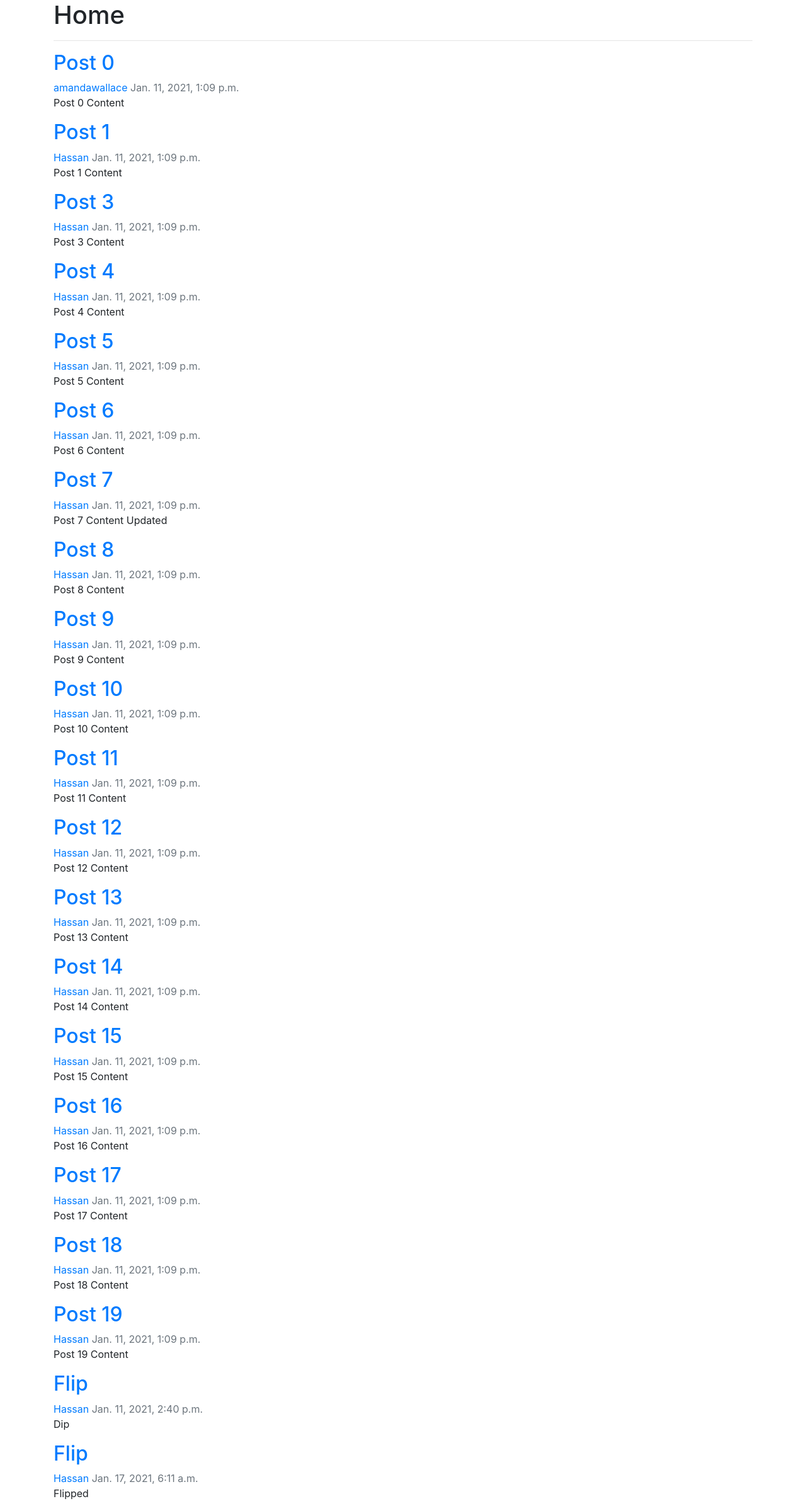
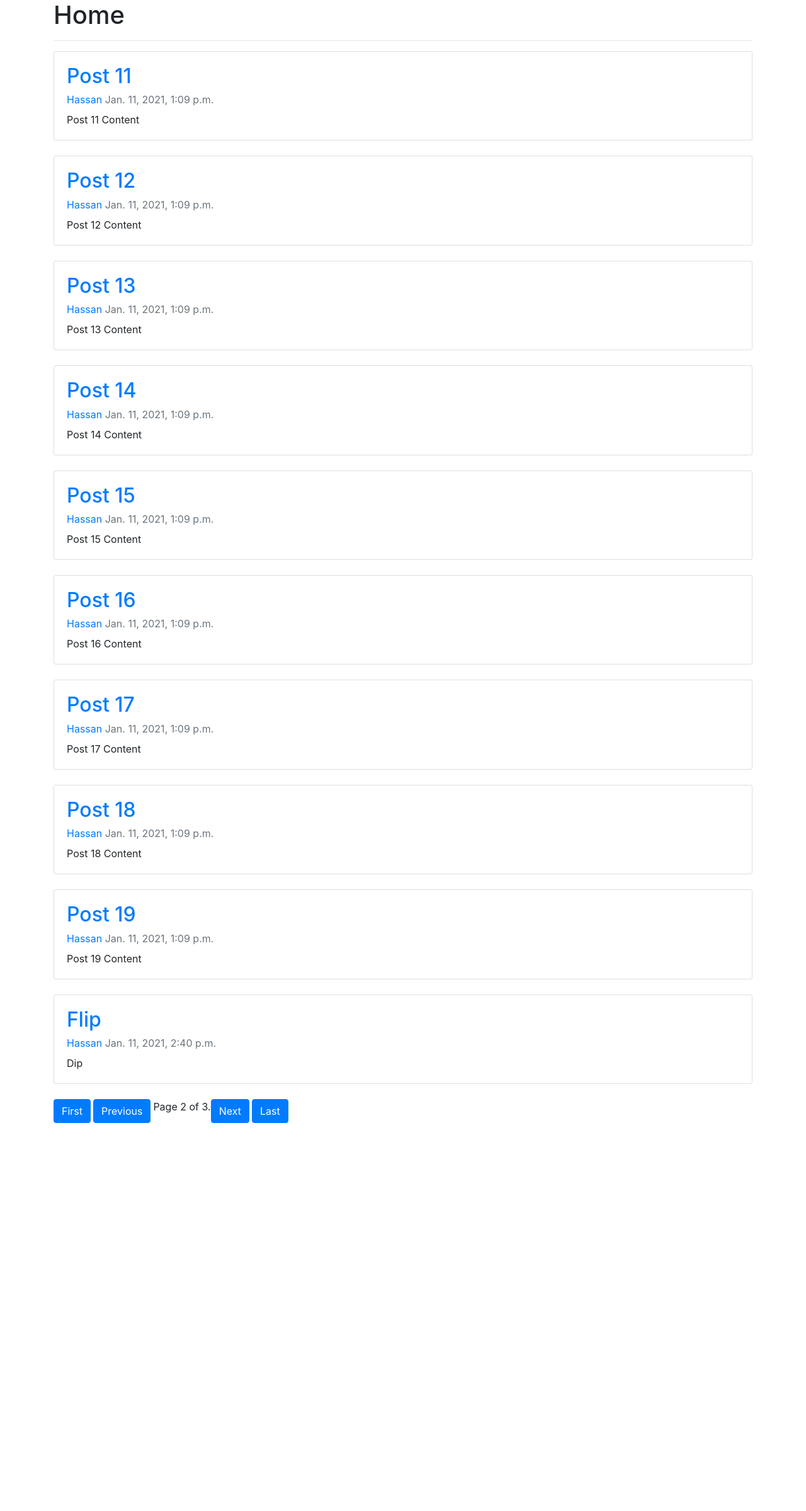
Before and after one commit to guywitheyes/django-blog, a Django app: page /?page=2 in a window 1280 px wide. Shown: the part 56-2455 px from the top of the page at 63% size. After the commit the page ends 1839 px from the top, so only its background shows below. Run offline with Django 3.2, Linux system fonts and the light colour scheme; data comes from the database, SQL or seed files in the repository; both versions use the stored data as it was after the commit; some libraries are stand-ins or nearby versions.

Commit message:
Improved design

```diff
--- /dev/null
+++ b/Main/config.py
@@ -0,0 +1,2 @@
+EMAIL_ADDRESS = 'INSERT YOUR EMAIL ADDRESS HERE'
+PASSWORD = 'INSERT YOUR PASSWORD HERE'
--- a/Main/forms.py
+++ b/Main/forms.py
@@ -22,3 +22,6 @@ class NewPostForm(forms.ModelForm):
     class Meta:
         model = Post
         fields = ['title', 'content']
+
+class ConfirmEmailForm(forms.Form):
+    code_field = forms.CharField(max_length=6)
--- a/Main/templates/Main/base.html
+++ b/Main/templates/Main/base.html
@@ -9,7 +9,8 @@
     <link rel="stylesheet" href="https://maxcdn.bootstrapcdn.com/bootstrap/4.0.0/css/bootstrap.min.css" integrity="sha384-Gn5384xqQ1aoWXA+058RXPxPg6fy4IWvTNh0E263XmFcJlSAwiGgFAW/dAiS6JXm" crossorigin="anonymous">
 </head>
 <body>
-<nav class="navbar navbar-expand-lg navbar-dark bg-primary">
+
+<nav class="navbar navbar-expand-lg navbar-dark bg-primary pb-2">
     <a class="navbar-brand" href="{% url 'home' %}">Home</a>
 
     <button class="navbar-toggler" type="button" data-toggle="collapse" data-target="#navbarNav" aria-controls="navbarNav" aria-expanded="false" aria-label="Toggle navigation">
@@ -53,7 +54,7 @@
 </div>
 
 
- <!-- Optional JavaScript -->
+            <!-- Optional JavaScript -->
 <!-- jQuery first, then Popper.js, then Bootstrap JS -->
 <script src="https://code.jquery.com/jquery-3.2.1.slim.min.js" integrity="sha384-KJ3o2DKtIkvYIK3UENzmM7KCkRr/rE9/Qpg6aAZGJwFDMVNA/GpGFF93hXpG5KkN" crossorigin="anonymous"></script>
 <script src="https://cdnjs.cloudflare.com/ajax/libs/popper.js/1.12.9/umd/popper.min.js" integrity="sha384-ApNbgh9B+Y1QKtv3Rn7W3mgPxhU9K/ScQsAP7hUibX39j7fakFPskvXusvfa0b4Q" crossorigin="anonymous"></script>
--- a/Main/templates/Main/home.html
+++ b/Main/templates/Main/home.html
@@ -5,13 +5,49 @@
 <hr>
 
 <div class="content-section">
-    {% for post in posts %}
-        <h2><a href="{% url 'post' post.id %}">{{ post.title }}</a></h2>
-        <span class="text-muted">
-            <a href="{% url 'author' post.author %}" class="author">{{ post.author }}</a>
-            <span class="date-posted">{{ post.date_posted }}</span>
-        </span>
-        <p class="content">{{ post.content }}</p>
+    {% for post in page_obj %}
+        <div class="card card-body">
+
+            <h2 class="card-title"><a href="{% url 'post' post.id %}">{{ post.title }}</a></h2>
+
+            <span class="card-subtitle mb-2 text-muted">
+                <a href="{% url 'author' post.author %}" class="author">{{ post.author }}</a>
+                <span class="date-posted">{{ post.date_posted }}</span>
+            </span>
+
+            <p class="content card-text">{{ post.content }}</p>
+
+        </div>
+        <br>
     {% endfor %}
 </div>
+
+<div class="pagination mb-5">
+    <span class="step-links">
+        <div class="btn-group">
+            {% if page_obj.has_previous %}
+                <a href="?page=1">
+                    <button class="btn btn-primary mr-1">First</button>
+                </a>
+                <a href="?page={{ page_obj.previous_page_number }}">
+                    <button class="btn btn-primary mr-1">Previous</button>
+                </a>
+            {% endif %}
+
+            <span class="current">
+                Page {{ page_obj.number }} of {{ page_obj.paginator.num_pages }}.
+            </span>
+
+            {% if page_obj.has_next %}
+                <a href="?page={{ page_obj.next_page_number }}">
+                    <button class="btn btn-primary mr-1">Next</button>
+                </a>
+                <a href="?page={{ page_obj.paginator.num_pages }}">
+                    <button class="btn btn-primary mr-1">Last</button>
+                </a>
+            {% endif %}
+
+        </div>
+    </span>
+</div>
 {% endblock content %}
--- a/Main/templates/Main/login.html
+++ b/Main/templates/Main/login.html
@@ -8,7 +8,7 @@
     <form action="#" method="post">
         {% csrf_token %}
         {{ form|crispy }}
-        <button type="submit">Log In</button>
+        <button type="submit" class="btn btn-outline-success">Log In</button>
     </form>
 
     <span class="text-muted">Don't have an account?
--- a/Main/urls.py
+++ b/Main/urls.py
@@ -11,6 +11,8 @@ urlpatterns = [
     path('about/', views.about, name='about'),
 
     path('register/', views.register, name='register'),
+    path('confirm/', views.confirm, name='confirm'),
+
     path('login/', LoginView.as_view(template_name='Main/login.html'), name='login'),
     path('logout/', LogoutView.as_view(template_name='Main/logout.html'), name='logout'),
     path('profile/', views.profile, name='profile'),
--- a/Main/views.py
+++ b/Main/views.py
@@ -2,15 +2,24 @@ from django.shortcuts import redirect, render
 from django.contrib.auth.models import User
 from django.contrib import messages
 from django.contrib.auth.decorators import login_required
+from django.core.paginator import Paginator
 
-from .forms import NewPostForm, UserRegisterForm, PostUpdateForm
+from .forms import NewPostForm, UserRegisterForm, PostUpdateForm, ConfirmEmailForm
 from .models import Post
+from .utils import confirm_email_address, send_confirm_email
 
 # Create your views here.
 def home(request):
+    posts = Post.objects.all()
+    paginator = Paginator(posts, 10)
+
+    page_number = request.GET.get('page')
+    page_obj = paginator.get_page(page_number)
+
     context = {
         'title': 'Home',
-        'posts': Post.objects.all()
+        'posts': posts,
+        'page_obj': page_obj,
     }
     return render(request, 'Main/home.html', context=context)
 
@@ -32,9 +41,15 @@ def author(request, author):
 
 def post_page(request, post_id):
     post = Post.objects.filter(pk=post_id).first()
+    if post.author == request.user:
+        post_author = True
+    else:
+        post_author = False
+
     context = {
         'title': 'Post',
-        'post': post
+        'post': post,
+        'post_author': post_author,
     }
     messages.success(request, post.id)
     return render(request, 'Main/post.html', context)
@@ -68,7 +83,7 @@ def update(request, post_id):
     author = post.author
 
     if request.method == 'POST':
-        form = PostUpdateForm(request.POST)
+        form = PostUpdateForm(request.POST, initial={'title': post.title, 'content': post.content})
         if form.is_valid():
             form.save(commit=False)
 
@@ -80,7 +95,7 @@ def update(request, post_id):
             return redirect('home')
 
     else:
-        form = PostUpdateForm()
+        form = PostUpdateForm(initial={'title': post.title, 'content': post.content})
 
     context = {
         'title': 'Update Post',
@@ -103,11 +118,12 @@ def register(request):
         form = UserRegisterForm(request.POST)
         if form.is_valid():
             form.save()
-            username = form.cleaned_data.get('username')
+            messages.info(request, message=f'Please confirm your account.')
 
-            messages.success(request, message=f'Account created for {username}')
-
-            return redirect('profile')
+            username = form.cleaned_data['username']
+            email = form.cleaned_data.get('email')
+            send_confirm_email(username, email)
+            return redirect('confirm')
     else:
         form = UserRegisterForm()
 
@@ -117,9 +133,27 @@ def register(request):
     }
     return render(request, 'Main/register.html', context=context)
 
+def confirm(request):
+    if request.method == 'POST':
+        form = ConfirmEmailForm(request.POST)
+        if form.is_valid():
+            code_field = form.cleaned_data['code_field']
+            confirm_email_address(code_field)
+
+    else:
+        form = ConfirmEmailForm()
+    context = {
+        'title': 'Register',
+        'form': form,
+    }
+    return render(request, 'main/confirm.html', context)
+
 @login_required
 def profile(request):
+    user = User.objects.filter(username=request.user).first()
+    posts = Post.objects.filter(author=user)
     context = {
-        'title': 'Profile'
+        'title': 'Profile',
+        'posts': posts,
     }
     return render(request, 'Main/profile.html', context=context)
```
Also changed, not shown: Main/templates/Main/author.html (+10 -3 lines), Main/templates/Main/confirm.html (added, +16 -0 lines), Main/templates/Main/post.html (+6 -2 lines), Main/templates/Main/profile.html (+20 -0 lines), Main/utils.py (added, +28 -0 lines), db.sqlite3.
